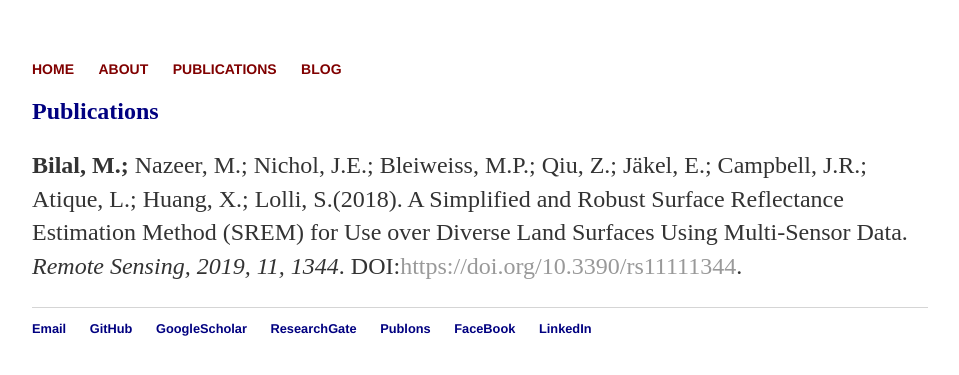
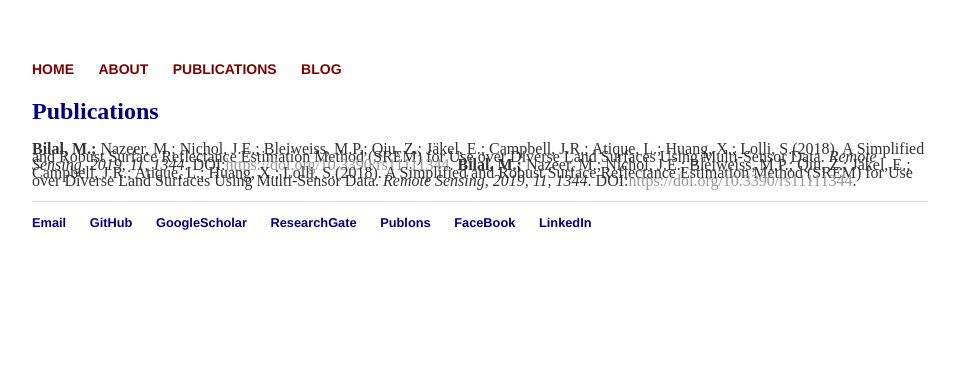
Before and after one commit to rs-DrBilal/rsbilal.github.io, a Jekyll site: the page built from publications/index.html, in a window 1280 px wide. Shown: the top 375 px of the page, without its empty margins (160-1119 px from the left). Built offline with Jekyll 4.4.1, drawn with Linux system fonts in a browser that asks for light colours.

Commit message:
Update index.html

```diff
--- a/publications/index.html
+++ b/publications/index.html
@@ -7,8 +7,12 @@ title: Publications of Muhammad Bilal
 
 		<h2 style="color: NAVY">Publications</h2>
 
-		<p><strong>Bilal, M.;</strong> Nazeer, M.; Nichol, J.E.; Bleiweiss, M.P.; Qiu, Z.; Jäkel, E.; Campbell, J.R.; Atique, L.; Huang, X.; Lolli, S.(2018). A Simplified and Robust Surface
+		<p style="font-size:16px; line-height:0.5">
+		<strong>Bilal, M.;</strong> Nazeer, M.; Nichol, J.E.; Bleiweiss, M.P.; Qiu, Z.; Jäkel, E.; Campbell, J.R.; Atique, L.; Huang, X.; Lolli, S.(2018). A Simplified and Robust Surface
+Reflectance Estimation Method (SREM) for Use over Diverse Land Surfaces Using Multi-Sensor Data. <em>Remote Sensing, 2019, 11, 1344</em>. DOI:<a href="#">https://doi.org/10.3390/rs11111344</a>.
+		<strong>Bilal, M.;</strong> Nazeer, M.; Nichol, J.E.; Bleiweiss, M.P.; Qiu, Z.; Jäkel, E.; Campbell, J.R.; Atique, L.; Huang, X.; Lolli, S.(2018). A Simplified and Robust Surface
 Reflectance Estimation Method (SREM) for Use over Diverse Land Surfaces Using Multi-Sensor Data. <em>Remote Sensing, 2019, 11, 1344</em>. DOI:<a href="#">https://doi.org/10.3390/rs11111344</a>.
 
 
+
 	</div>
```
